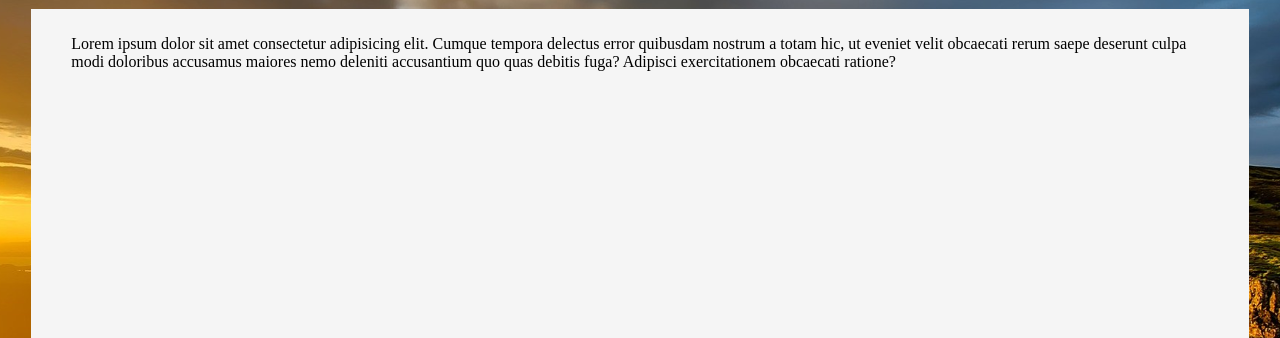
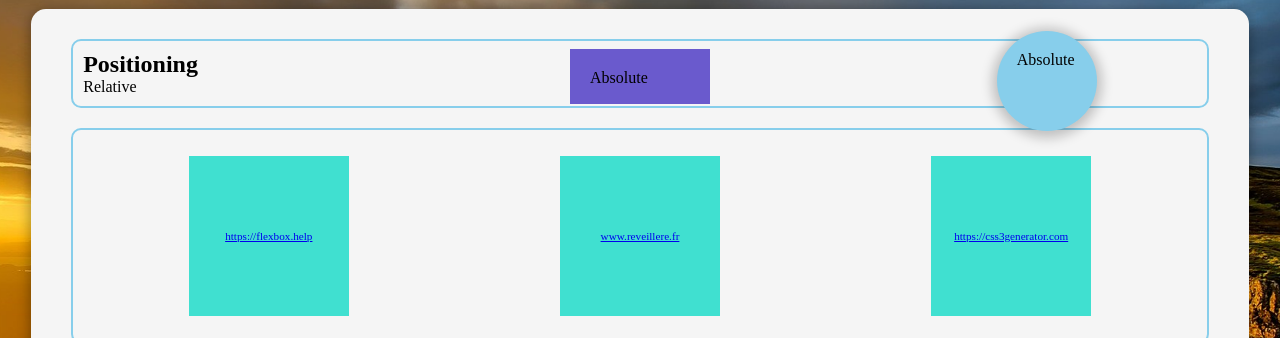
Before and after one commit to Flaviotix/Bases-CSS, a plain HTML site: page index.html in a window 1280 px wide. Shown: the part 111-449 px from the top of the page. Drawn offline with Linux system fonts and the light colour scheme; a web font is replaced by a local one.

Commit message:
positioning et flexbox

```diff
--- a/index.html
+++ b/index.html
@@ -12,13 +12,34 @@
       <h1>Les Bases du CSS</h1>
     </header>
     <main>
-      <p>
-        Lorem ipsum dolor sit amet consectetur adipisicing elit. Cumque tempora
-        delectus error quibusdam nostrum a totam hic, ut eveniet velit obcaecati
-        rerum saepe deserunt culpa modi doloribus accusamus maiores nemo
-        deleniti accusantium quo quas debitis fuga? Adipisci exercitationem
-        obcaecati ratione?
-      </p>
+      <div class="positioning">
+        <h2>Positioning</h2>
+        <span>Relative</span>
+        <span id="circle">Absolute</span>
+        <span id="rectangle">Absolute</span>
+      </div>
+      <div class="flex-box">
+        <ul>
+          <li><a href="https://flexbox.help/">https://flexbox.help</a></li>
+          <li>
+            <a href="https://www.reveillere.fr/M2WEB/sheets/css.pdf"
+              >www.reveillere.fr</a
+            >
+          </li>
+          <li>
+            <a href="https://css3generator.com/">https://css3generator.com</a>
+          </li>
+        </ul>
+      </div>
+      <div class="grid">
+        <div class="grid-container">
+          <img src="./assets/logo.png" height="200" alt="logo" />
+          <form action="">
+            <input type="text" id="firstname" placeholder="prénom" />
+            <input type="text" id="surname" placeholder="nom" />
+          </form>
+        </div>
+      </div>
     </main>
   </body>
 </html>
--- a/style.css
+++ b/style.css
@@ -7,8 +7,7 @@
 }
 body{
     font-family: "font-1", serif;
-    background: url(./assets/mountains-gc81511d6c_1920.jpeg) no-repeat fixed center/cover;
-    height: 100vh;
+    background: url(./assets/bg.jpeg) no-repeat fixed center/cover;
 }
 
 h1{
@@ -20,10 +19,70 @@ h1{
     text-align: center;
     font-family: 'Catamaran', sans-serif;
 }
+h2{
+    margin: 0;
+}
 main{
     background: whitesmoke;
     width: 90%;
     min-height: 500px;
     margin: 10px auto;
     padding: 10px 40px;
+    border-radius: 15px;
+    box-shadow: 0px 2px 12px 2px rgba(0, 0, 0, 0.3);
 }
+
+/*********** Positioning ************/
+.positioning, .flex-box{
+    border: 2px solid skyblue;
+    padding: 10px;
+    margin-top: 20px;
+    border-radius: 10px;
+}
+.positioning{
+    position: relative;
+}
+
+
+#circle{
+    height: 60px;
+    width: 60px;
+    background: skyblue;
+    padding: 20px;
+    border-radius: 50%;
+    position:absolute;
+    top: -10px;
+    right: 110px;
+    box-shadow: 0px 2px 12px 5px rgba(0, 0, 0, 0.214);
+
+}
+#rectangle{
+    height: 15px;
+    width: 100px;
+    background: slateblue;
+    padding: 20px;
+    position: absolute;
+    bottom: 2px;
+    left: 50%;
+    transform: translateX(-50%);
+}
+
+/*********** Flexbox ************/
+
+ul {
+    display: flex;
+    justify-content: space-around;
+    padding: 0;
+}
+li{
+    list-style-type: none;
+    font-size: 0.7rem;
+    height: 160px;
+    width: 160px;
+    background: turquoise;
+    /* Centrer verticalement  */
+    display: flex;
+    align-items: center;
+    justify-content: center;
+
+}
```
Also changed, not shown: assets/bg.jpeg (renamed from assets/mountains-gc81511d6c_1920.jpeg), assets/logo.png (added), 1 other file.
